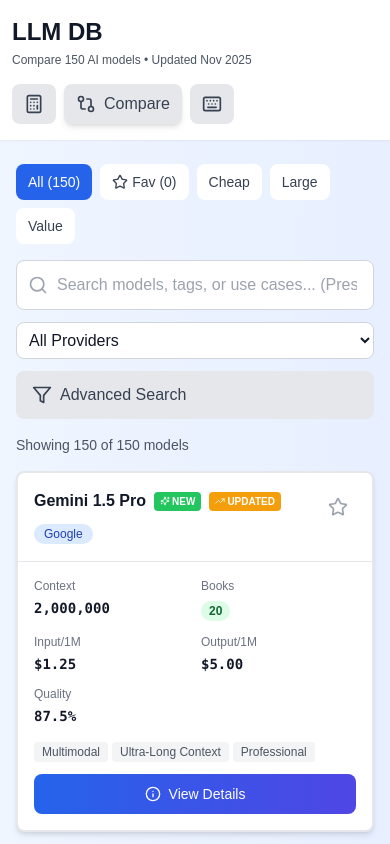
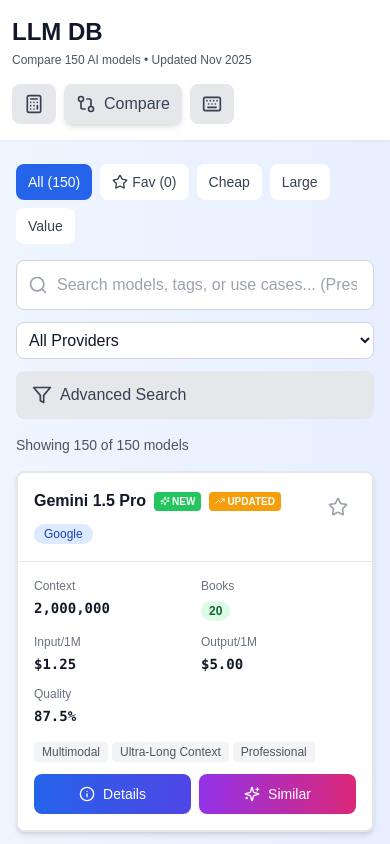
Before and after one commit to humaxai2025/LLMDB, a Next.js app: page / in a window 390 px wide. Shown: the top 844 px of the page. Built offline with nearby package versions, Linux system fonts and the light colour scheme.

Commit message:
responsive defect fixes
responsive defect fixes

```diff
--- a/app/components/MobileModelCard.tsx
+++ b/app/components/MobileModelCard.tsx
@@ -11,6 +11,7 @@ interface MobileModelCardProps {
   onToggleFavorite: () => void;
   onToggleCompare: () => void;
   onShowDetails: () => void;
+  onFindRecommendations: () => void;
   formatNumber: (num: number) => string;
   formatCost: (cost: number) => string;
 }
@@ -23,6 +24,7 @@ export function MobileModelCard({
   onToggleFavorite,
   onToggleCompare,
   onShowDetails,
+  onFindRecommendations,
   formatNumber,
   formatCost
 }: MobileModelCardProps) {
@@ -139,14 +141,24 @@ export function MobileModelCard({
         </div>
       )}
 
-      {/* Action Button */}
-      <div className="px-4 pb-4">
+      {/* Action Buttons */}
+      <div className="px-4 pb-4 flex gap-2">
         <button
           onClick={onShowDetails}
-          className="w-full flex items-center justify-center gap-2 px-4 py-2.5 bg-gradient-to-r from-blue-600 to-indigo-600 text-white rounded-lg hover:from-blue-700 hover:to-indigo-700 transition-all font-medium text-sm"
+          className="flex-1 flex items-center justify-center gap-2 px-4 py-2.5 bg-gradient-to-r from-blue-600 to-indigo-600 text-white rounded-lg hover:from-blue-700 hover:to-indigo-700 transition-all font-medium text-sm"
         >
           <Info className="w-4 h-4" />
-          View Details
+          <span className="hidden xs:inline">View Details</span>
+          <span className="inline xs:hidden">Details</span>
+        </button>
+        <button
+          onClick={onFindRecommendations}
+          className="flex-1 flex items-center justify-center gap-2 px-4 py-2.5 bg-gradient-to-r from-purple-600 to-pink-600 text-white rounded-lg hover:from-purple-700 hover:to-pink-700 transition-all font-medium text-sm"
+          title="Find Recommendations"
+        >
+          <Sparkles className="w-4 h-4" />
+          <span className="hidden xs:inline">Recommendations</span>
+          <span className="inline xs:hidden">Similar</span>
         </button>
       </div>
     </div>
--- a/app/page.tsx
+++ b/app/page.tsx
@@ -1112,6 +1112,19 @@ export default function Home() {
                 onToggleFavorite={() => toggleFavorite(model.id)}
                 onToggleCompare={() => toggleCompare(model.id)}
                 onShowDetails={() => setSelectedModel(model)}
+                onFindRecommendations={() => {
+                  const recs = {
+                    similar: findSimilarModels(model, llmModels),
+                    cheaper: findCheaperAlternatives(model, llmModels),
+                    better: findBetterPerformance(model, llmModels)
+                  };
+                  setRecommendations(recs);
+                  setShowRecommendations(true);
+                  // Scroll to top to see recommendations
+                  setTimeout(() => {
+                    window.scrollTo({ top: 0, behavior: 'smooth' });
+                  }, 100);
+                }}
                 formatNumber={formatNumber}
                 formatCost={formatCost}
               />
```
